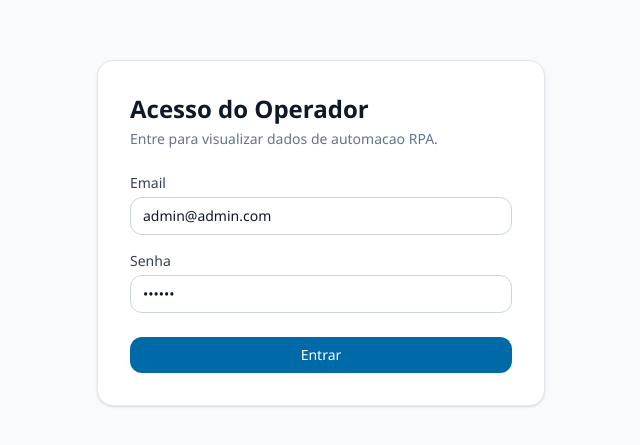
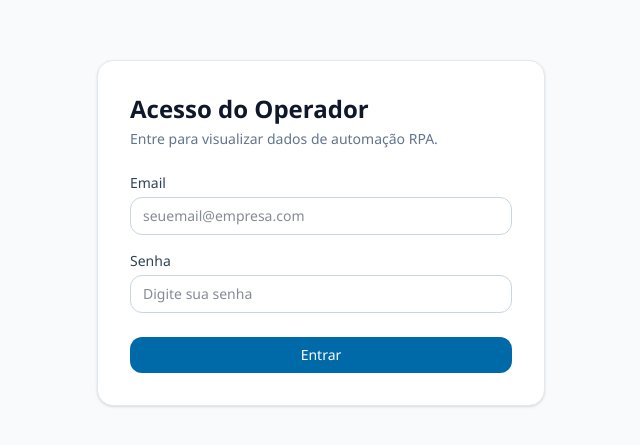
Before and after one commit to rpa-flow/terminal-ops-web, a React (Vite) app in the folder web/: page /login in a window 1280 px wide. Shown: the part 167-612 px from the top of the page, without its empty margins (319-959 px from the left). Built offline with nearby package versions, Linux system fonts and the light colour scheme; no server answers.

Commit message:
feat(web): polish records screens layout and copy

```diff
--- a/web/src/components/CsvUploadModal.tsx
+++ b/web/src/components/CsvUploadModal.tsx
@@ -38,12 +38,12 @@ export const CsvUploadModal = ({ onClose, onSuccess }: Props) => {
 
   return (
     <div className="fixed inset-0 z-50 flex items-center justify-center bg-black/50">
-      <div className="w-full max-w-lg rounded-lg bg-white p-6 shadow-xl">
+      <div className="w-full max-w-lg rounded-2xl border border-slate-200 bg-white p-6 shadow-xl">
         <h2 className="mb-1 text-lg font-semibold text-slate-900">Importar CSV</h2>
         <p className="mb-4 text-sm text-slate-500">
           O arquivo deve ter as colunas na ordem abaixo (com cabeçalho):
         </p>
-        <div className="mb-4 overflow-x-auto rounded bg-slate-50 px-3 py-2 font-mono text-xs text-slate-700">
+        <div className="mb-4 overflow-x-auto rounded-lg border border-slate-200 bg-slate-50 px-3 py-2 font-mono text-xs text-slate-700">
           dataHora, numeroNota, notaOriginal, status, notaPesagemId, motoristaNome, motoristaCelular, placa, terminal
         </div>
         <p className="mb-4 text-xs text-slate-400">
--- a/web/src/components/FiltersBar.tsx
+++ b/web/src/components/FiltersBar.tsx
@@ -13,14 +13,14 @@ export const FiltersBar = ({ filters, onChange, onApply, onClear }: Props) => {
   };
 
   return (
-    <section className="grid gap-3 rounded-2xl border border-slate-200 bg-white p-4 md:grid-cols-3 lg:grid-cols-6">
+    <section className="grid gap-3 rounded-2xl border border-slate-200 bg-white p-4 shadow-sm md:grid-cols-3 lg:grid-cols-6">
       <input className="input" type="datetime-local" value={filters.startDate ?? ""} onChange={(e) => set("startDate", e.target.value)} />
       <input className="input" type="datetime-local" value={filters.endDate ?? ""} onChange={(e) => set("endDate", e.target.value)} />
       <input className="input" placeholder="Status" value={filters.status ?? ""} onChange={(e) => set("status", e.target.value)} />
       <input className="input" placeholder="Motorista" value={filters.motorista ?? ""} onChange={(e) => set("motorista", e.target.value)} />
       <input className="input" placeholder="Placa" value={filters.placa ?? ""} onChange={(e) => set("placa", e.target.value.toUpperCase())} />
       <input className="input" placeholder="Terminal" value={filters.terminal ?? ""} onChange={(e) => set("terminal", e.target.value)} />
-      <div className="col-span-full flex gap-2">
+      <div className="col-span-full flex flex-wrap gap-2">
         <button className="btn-primary" onClick={onApply}>Filtrar</button>
         <button className="btn-muted" onClick={onClear}>Limpar</button>
       </div>
--- a/web/src/components/RecordsTable.tsx
+++ b/web/src/components/RecordsTable.tsx
@@ -7,17 +7,17 @@ export const RecordsTable = ({ items }: { items: RecordItem[] }) => {
   };
 
   return (
-    <div className="overflow-x-auto rounded-2xl border border-slate-200 bg-white">
+    <div className="overflow-x-auto rounded-2xl border border-slate-200 bg-white shadow-sm">
       <table className="min-w-full text-left text-sm">
         <thead className="bg-slate-50 text-slate-600">
           <tr>
             <th className="px-4 py-3">Data/Hora</th>
             <th className="px-4 py-3">NF Recebida</th>
-            <th className="px-4 py-3">NF Substituida</th>
+            <th className="px-4 py-3">NF Substituída</th>
             <th className="px-4 py-3">Status</th>
             <th className="px-4 py-3">ID NF Pesagem</th>
             <th className="px-4 py-3">Motorista</th>
-            <th className="px-4 py-3">Celular motorista</th>
+            <th className="px-4 py-3">Celular do motorista</th>
             <th className="px-4 py-3">Placa</th>
             <th className="px-4 py-3">Terminal</th>
           </tr>
--- a/web/src/pages/LoginPage.tsx
+++ b/web/src/pages/LoginPage.tsx
@@ -6,8 +6,8 @@ import { loginRequest } from "../services/auth.service";
 
 export const LoginPage = () => {
   const { token, setSession } = useAuth();
-  const [email, setEmail] = useState("admin@admin.com");
-  const [password, setPassword] = useState("123456");
+  const [email, setEmail] = useState("");
+  const [password, setPassword] = useState("");
   const [error, setError] = useState<string | null>(null);
   const [loading, setLoading] = useState(false);
 
@@ -34,13 +34,35 @@ export const LoginPage = () => {
     <main className="grid min-h-screen place-items-center bg-[radial-gradient(circle_at_20%_20%,#dbeafe,transparent_30%),radial-gradient(circle_at_80%_0%,#fef3c7,transparent_25%),#f8fafc] px-4">
       <form onSubmit={onSubmit} className="w-full max-w-md rounded-2xl border border-slate-200 bg-white p-8 shadow-sm">
         <h1 className="text-2xl font-semibold text-slate-900">Acesso do Operador</h1>
-        <p className="mt-1 text-sm text-slate-500">Entre para visualizar dados de automacao RPA.</p>
+        <p className="mt-1 text-sm text-slate-500">Entre para visualizar dados de automação RPA.</p>
 
-        <label className="mt-6 block text-sm text-slate-700">Email</label>
-        <input className="input mt-1" type="email" value={email} onChange={(e) => setEmail(e.target.value)} required />
+        <label className="mt-6 block text-sm text-slate-700" htmlFor="email">
+          Email
+        </label>
+        <input
+          id="email"
+          className="input mt-1"
+          type="email"
+          value={email}
+          onChange={(e) => setEmail(e.target.value)}
+          placeholder="seuemail@empresa.com"
+          autoComplete="email"
+          required
+        />
 
-        <label className="mt-4 block text-sm text-slate-700">Senha</label>
-        <input className="input mt-1" type="password" value={password} onChange={(e) => setPassword(e.target.value)} required />
+        <label className="mt-4 block text-sm text-slate-700" htmlFor="password">
+          Senha
+        </label>
+        <input
+          id="password"
+          className="input mt-1"
+          type="password"
+          value={password}
+          onChange={(e) => setPassword(e.target.value)}
+          placeholder="Digite sua senha"
+          autoComplete="current-password"
+          required
+        />
 
         {error && <p className="mt-3 text-sm text-rose-600">{error}</p>}
 
--- a/web/src/pages/RecordsPage.tsx
+++ b/web/src/pages/RecordsPage.tsx
@@ -34,7 +34,7 @@ export const RecordsPage = () => {
       setTotal(response.total);
       setFilters((current) => ({ ...current, page: response.page, perPage: response.perPage }));
     } catch {
-      setError("Nao foi possivel carregar os registros.");
+      setError("Não foi possível carregar os registros.");
     } finally {
       setLoading(false);
     }
@@ -46,8 +46,8 @@ export const RecordsPage = () => {
 
   return (
     <main className="min-h-screen bg-slate-50">
-      <header className="border-b border-slate-200 bg-white">
-        <div className="mx-auto flex max-w-7xl items-center justify-between px-4 py-4">
+      <header className="border-b border-slate-200 bg-white/90 backdrop-blur">
+        <div className="mx-auto flex max-w-7xl flex-wrap items-center justify-between gap-3 px-4 py-4">
           <div>
             <h1 className="text-xl font-semibold text-slate-900">Painel de Registros RPA</h1>
             <p className="text-sm text-slate-500">Operador: {user?.email}</p>
@@ -56,7 +56,9 @@ export const RecordsPage = () => {
             <button className="btn-muted" onClick={() => setShowCsvModal(true)}>
               Importar CSV
             </button>
-            <button className="btn-muted" onClick={logout}>Sair</button>
+            <button className="btn-muted" onClick={logout}>
+              Sair
+            </button>
           </div>
         </div>
       </header>
@@ -73,8 +75,9 @@ export const RecordsPage = () => {
           }}
         />
 
-        <div className="flex items-center justify-between text-sm text-slate-600">
-          <span>Total: {total}</span>
+        <div className="rounded-2xl border border-slate-200 bg-white px-4 py-3 text-sm text-slate-600 shadow-sm">
+          <div className="flex flex-wrap items-center justify-between gap-3">
+            <span className="font-medium">Total de registros: {total}</span>
             <div className="flex items-center gap-2">
               <button
                 className="btn-muted"
@@ -87,7 +90,7 @@ export const RecordsPage = () => {
               >
                 Anterior
               </button>
-            <span>Pagina {filters.page}</span>
+              <span className="rounded-lg bg-slate-100 px-2 py-1 text-slate-700">Página {filters.page}</span>
               <button
                 className="btn-muted"
                 onClick={() => {
@@ -97,12 +100,13 @@ export const RecordsPage = () => {
                 }}
                 disabled={loading || items.length < filters.perPage}
               >
-              Proxima
+                Próxima
               </button>
             </div>
           </div>
+        </div>
 
-        {error && <p className="text-sm text-rose-600">{error}</p>}
+        {error && <p className="rounded-xl border border-rose-200 bg-rose-50 px-3 py-2 text-sm text-rose-700">{error}</p>}
         <RecordsTable items={items} />
       </section>
 
```
Lines whose indentation alone changed are shown as unchanged.
